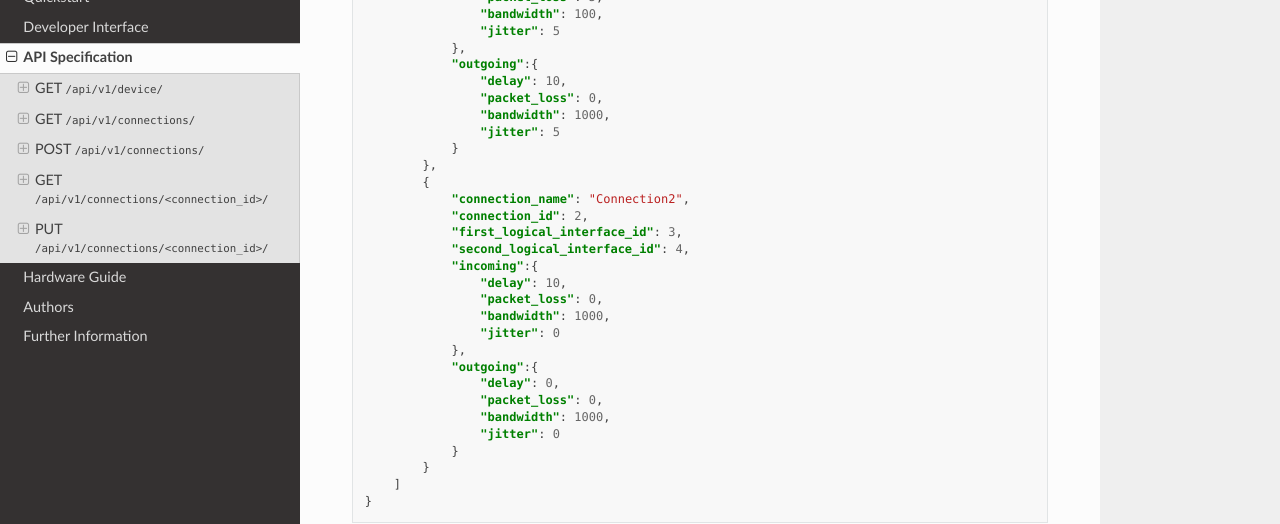
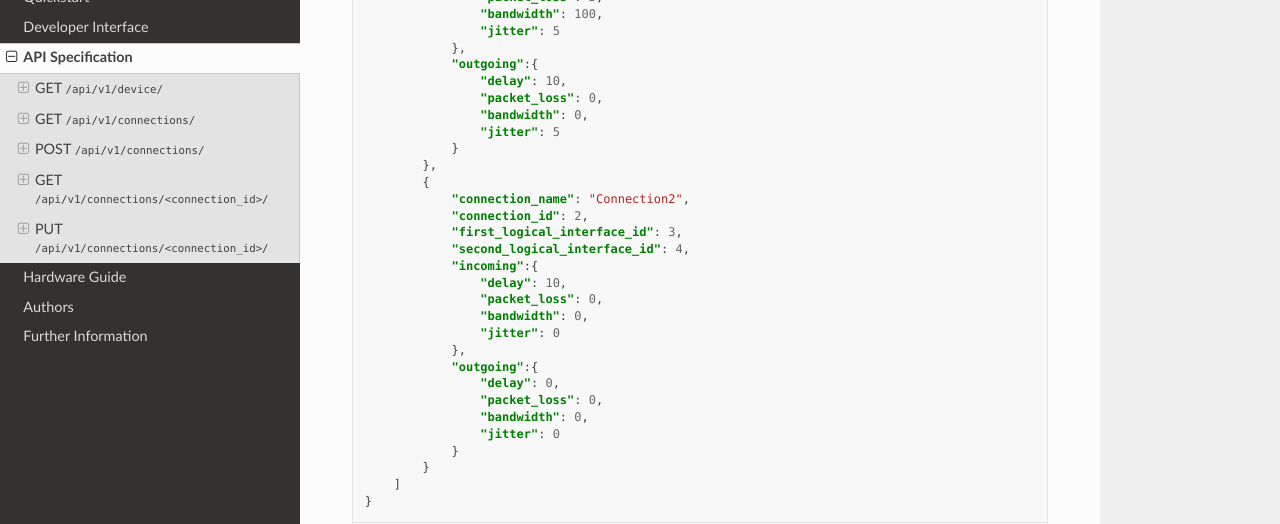
Before and after one commit to wemulate/wemulate, a Sphinx documentation site: the page built from docs/dev/api.rst, in a window 1280 px wide and 1400 px high, scrolled down 1184 px. Shown: the part 152-676 px from the top of the window. Built offline with Sphinx 7.4.7 and the Read the Docs theme 2.0.0, drawn with Linux system fonts in a browser that asks for light colours; some of the changed text lies outside the part shown.

Commit message:
change default BW to 0

```diff
--- a/docs/dev/api.rst
+++ b/docs/dev/api.rst
@@ -78,7 +78,7 @@ Response
                 "outgoing":{
                     "delay": 10,
                     "packet_loss": 0,
-                    "bandwidth": 1000,
+                    "bandwidth": 0,
                     "jitter": 5
                 }
             },
@@ -90,13 +90,13 @@ Response
                 "incoming":{
                     "delay": 10,
                     "packet_loss": 0,
-                    "bandwidth": 1000,
+                    "bandwidth": 0,
                     "jitter": 0
                 },
                 "outgoing":{
                     "delay": 0,
                     "packet_loss": 0,
-                    "bandwidth": 1000,
+                    "bandwidth": 0,
                     "jitter": 0
                 }
             }
@@ -149,13 +149,13 @@ Response
         "incoming":{
             "delay": 10,
             "packet_loss": 0,
-            "bandwidth": 1000,
+            "bandwidth": 0,
             "jitter": 0
         },
         "outgoing":{
             "delay": 0,
             "packet_loss": 0,
-            "bandwidth": 1000,
+            "bandwidth": 0,
             "jitter": 0
         }
     }
@@ -178,13 +178,13 @@ Request
         "incoming":{
             "delay": 10,
             "packet_loss": 0,
-            "bandwidth": 1000,
+            "bandwidth": 0,
             "jitter": 0
         },
         "outgoing":{
             "delay": 0,
             "packet_loss": 0,
-            "bandwidth": 1000,
+            "bandwidth": 0,
             "jitter": 0
         }
     }
@@ -203,13 +203,13 @@ Response
         "incoming":{
             "delay": 10,
             "packet_loss": 0,
-            "bandwidth": 1000,
+            "bandwidth": 0,
             "jitter": 0
         },
         "outgoing":{
             "delay": 0,
             "packet_loss": 0,
-            "bandwidth": 1000,
+            "bandwidth": 0,
             "jitter": 0
         }
     }
```
